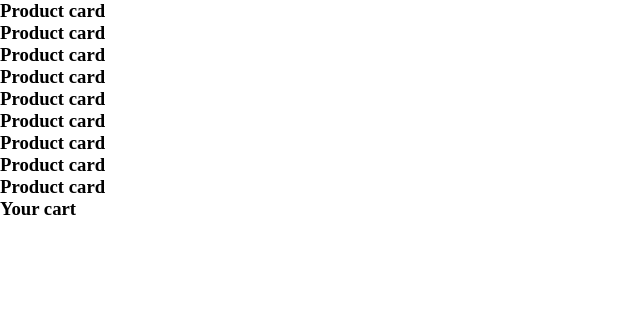
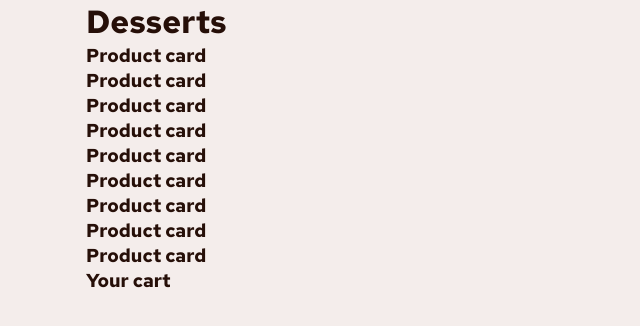
Before and after one commit to antelopest/product-list-with-cart, a website built with webpack: page src/index.html in a window 1280 px wide. Shown: the whole page, without its empty margins (0-640 px from the left). Built offline with nearby package versions, Linux system fonts and the light colour scheme.

Commit message:
main add mixin container

```diff
--- a/src/index.html
+++ b/src/index.html
@@ -20,9 +20,11 @@
     />
   </head>
   <body>
-    <main class="main">
-      <products-component></products-component>
-      <cart-component></cart-component>
-    </main>
+    <div class="container">
+      <main class="main-container">
+        <products-component></products-component>
+        <cart-component></cart-component>
+      </main>
+    </div>
   </body>
 </html>
--- a/src/modules/order/components/products/products.component.js
+++ b/src/modules/order/components/products/products.component.js
@@ -8,9 +8,16 @@ export default class ProductsComponent extends Component {
   async connectedCallback() {
     await this.productsService.initCompleted;
 
+    this.innerHTML = `<header class="header">
+      <h1 header__title>Desserts</h1>
+    </header>`;
     for (const product of this.productsService.products) {
       this.innerHTML += `<product-card-component product-id="${product.id}"></product-card-component>`;
     }
+  }
+
+  async render() {
+    //
   }
 
   // /* Hook call when delete element in DOM */
--- a/src/styles/main.scss
+++ b/src/styles/main.scss
@@ -1,9 +1,27 @@
+@use './variables/variables' as *;
+
+@use 'sass:map';
+
+@use './mixins/mixins';
+
 * {
   margin: 0;
   padding: 0;
   box-sizing: border-box;
 }
 
-html,
-body {
+:is(html, body) {
+  font-family: map.get($font, font-family), sans-serif;
+  font-size: map.get($font, font-size);
+  font-optical-sizing: map.get($font, font-optical-sizing);
+  font-weight: map.get($font, font-weight-400);
+
+  background-color: map.get($color, rose100);
+  color: map.get($color, rose900);
 }
+
+.products {
+}
+
+.cart {
+}
--- /dev/null
+++ b/src/styles/mixins/_mixins.scss
@@ -0,0 +1 @@
+@forward 'container/container';
--- /dev/null
+++ b/src/styles/mixins/container/_container.scss
@@ -0,0 +1,23 @@
+@use 'sass:map';
+@use '../../variables/variables' as *;
+
+@mixin container($breakpoint) {
+  $width: map.get($container, $breakpoint);
+
+  @media (min-width: $width) {
+    max-width: $width;
+  }
+}
+
+.container {
+  width: 100%;
+  margin: 0 auto;
+  padding: 0 1rem;
+
+  @include container(xs);
+  @include container(sm);
+  @include container(md);
+  @include container(lg);
+  @include container(xl);
+  @include container(xxl);
+}
```
